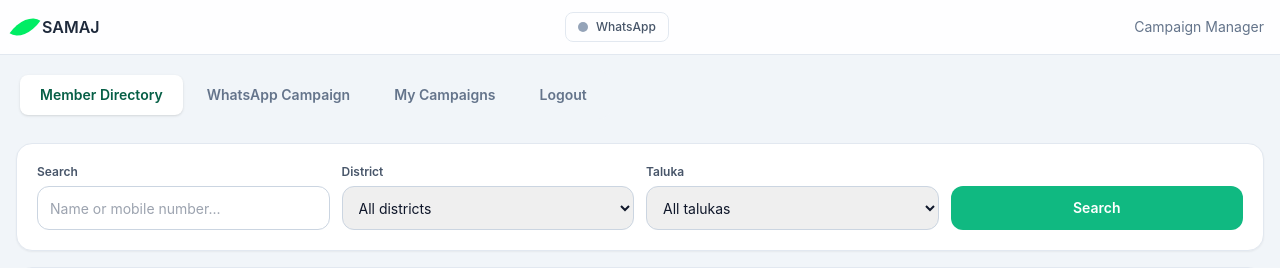
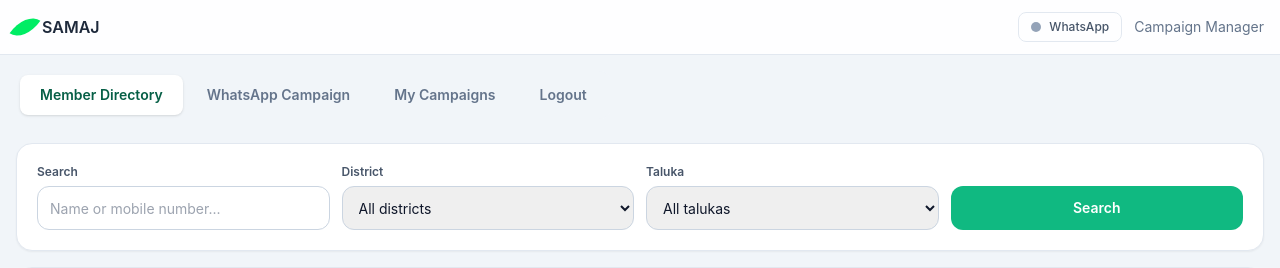
Before and after one commit to suniljlandge/merasamaj, a Flask app: template samaj/templates/campaign-manager.html in a window 1280 px wide. Shown: the top 268 px of the page. Run offline with Flask 3, Linux system fonts and the light colour scheme; the template is opened without the code that fills it, so the values that code supplies are empty; some libraries are stand-ins or nearby versions.

Commit message:
Move WhatsApp widget beside Campaign Manager label on the right

```diff
--- a/samaj/templates/campaign-manager.html
+++ b/samaj/templates/campaign-manager.html
@@ -106,7 +106,8 @@
         <span>SAMAJ</span>
       </a>
 
-      <!-- WhatsApp Status Indicator (dropdown) -->
+      <!-- WhatsApp Status Indicator (dropdown) + Campaign Manager label -->
+      <div class="flex items-center gap-3">
         <div class="relative" id="wa-topbar-widget">
           <button type="button" id="wa-topbar-btn"
             class="flex items-center gap-2 px-3 py-1.5 rounded-lg border border-slate-200 hover:bg-slate-50 transition-colors text-sm">
@@ -141,8 +142,8 @@
             <div id="wa-dd-action"></div>
           </div>
         </div>
-
         <span class="text-sm text-slate-500">Campaign Manager</span>
+      </div>
     </div>
   </header>
 
```
Lines whose indentation alone changed are shown as unchanged.
